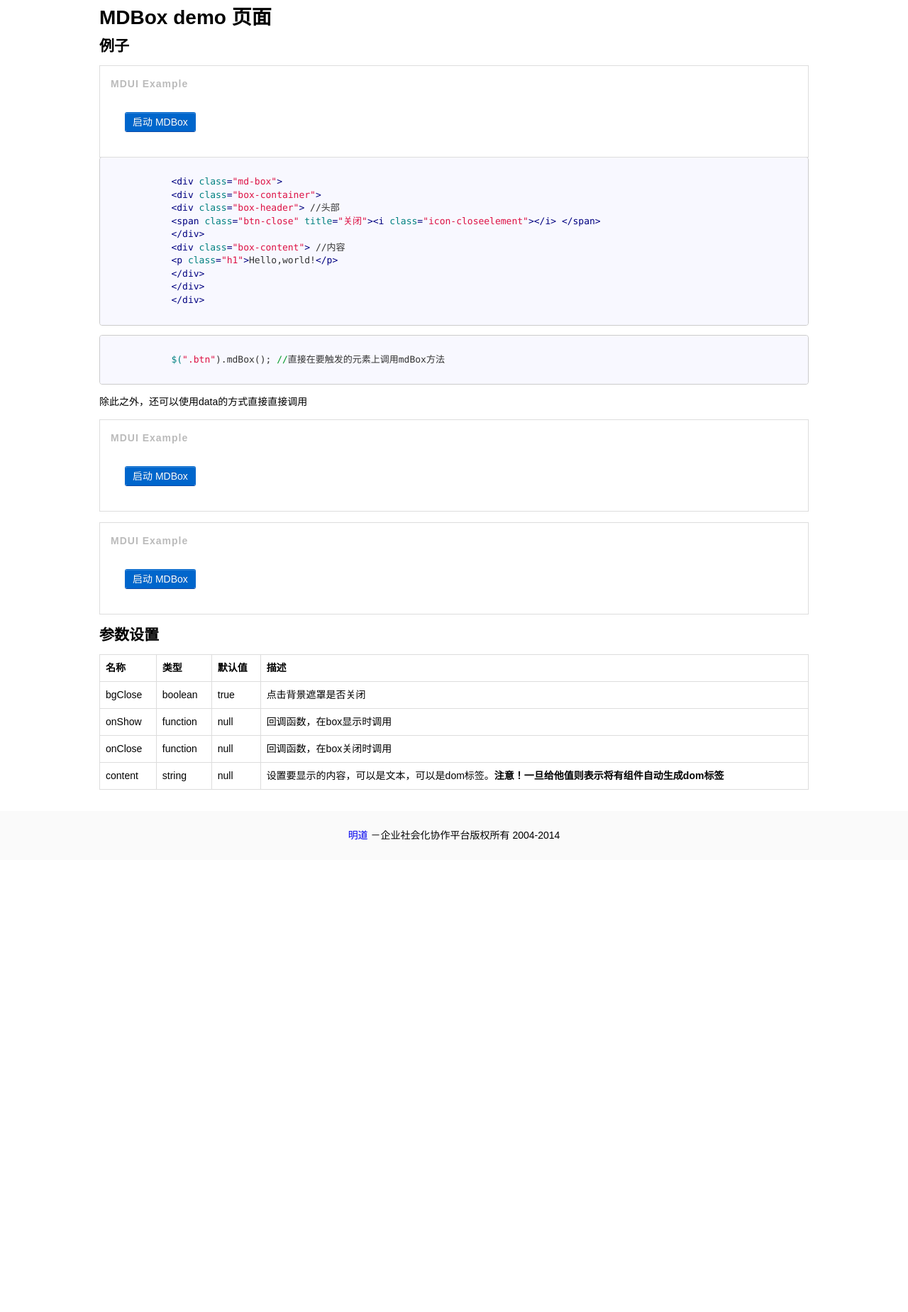
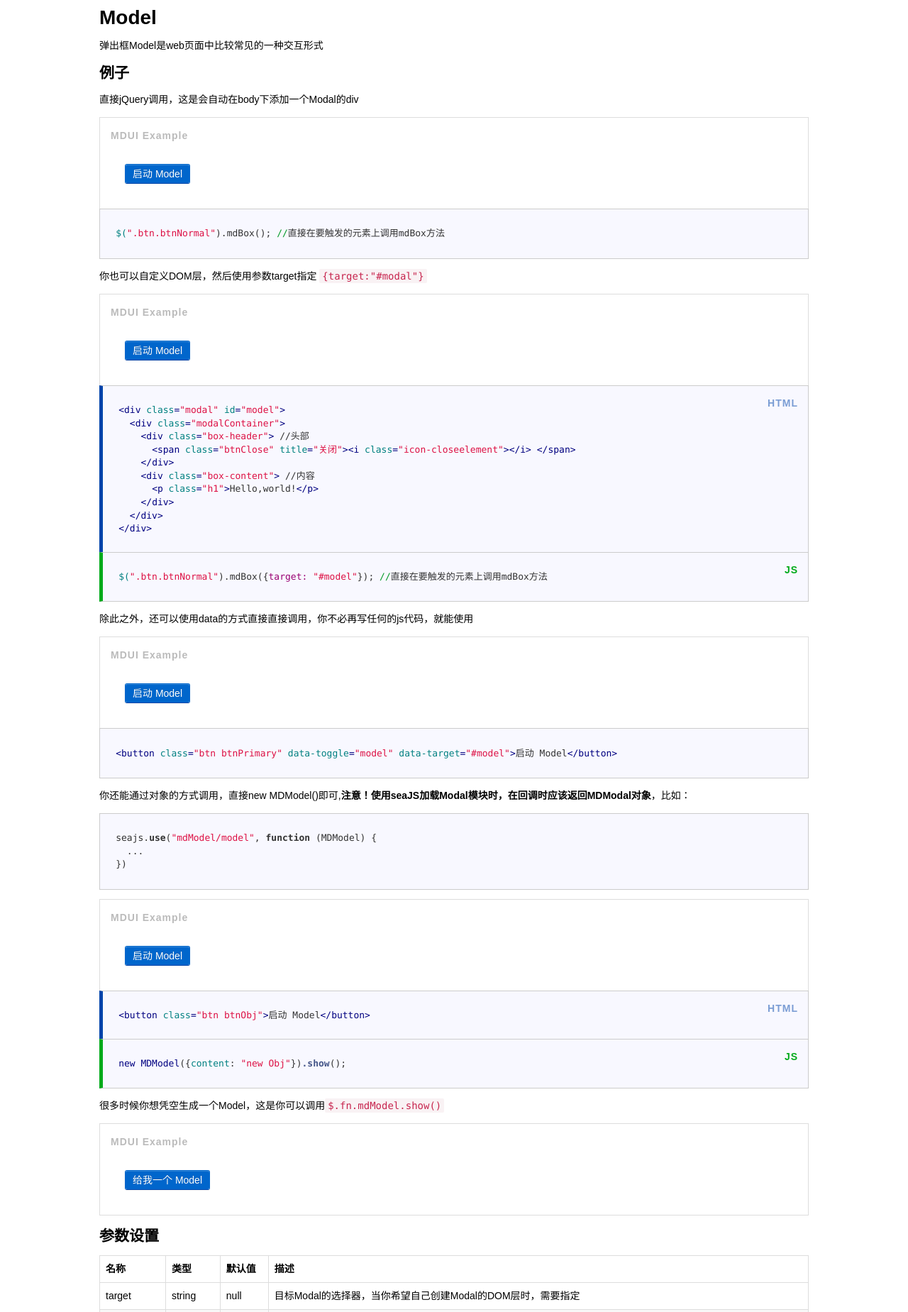
Before and after one commit to jqmtony/ui, a plain HTML site: page demo/mdModel.html in a window 1280 px wide. Shown: the part 45-1894 px from the top of the page at 71% size. Before the commit the page ends 1257 px from the top, so only its background shows below. Drawn offline with Linux system fonts and the light colour scheme.

Commit message:
更新文档

```diff
--- a/css/MDUI_demo.less
+++ b/css/MDUI_demo.less
@@ -21,7 +21,8 @@ pre {
   border: 1px solid #ccc;
   border-radius: 4px;
 }
-code{
+
+code {
   background: #f9f2f4;
   color: #c7254e;
   .border-radius(2px);
@@ -50,10 +51,54 @@ pre code {
     color: #bbb;
     letter-spacing: 1px;
   }
-  &+.plugCode{
-    margin-top:-16px;
+  & + .plugCode {
+    margin-top: -16px;
   }
 }
+
+.plugCode {
+  position: relative;
+  pre {
+    .border-radius(0);
+  }
+  &:after{
+    content: "";
+    position: absolute;
+    top: 15px;
+    right: 15px;
+    font-weight: bold;
+    letter-spacing: 1px;
+  }
+  &.codeHTML {
+    @colorHTML: #0044AA;
+    &:after {
+      content: "HTML";
+      position: absolute;
+      font-weight: bold;
+      color: @colorHTML;
+      letter-spacing: 1px;
+      opacity: .5;
+    }
+    pre{
+      border-left: solid 5px @colorHTML;
+    }
+  }
+  &.codeJS{
+    @colorJS: #00aa1a;
+    pre{
+      border-left: solid 5px @colorJS;
+    }
+    &:after{
+      content: "JS";
+      color: @colorJS;
+    }
+  }
+}
+
+.plugCode + .plugCode {
+  margin-top: -16px;
+}
+
 body {
   padding-top: 40px;
 }
@@ -220,28 +265,29 @@ body {
 .docNav {
   width: 25%;
   float: left;
-  .docSliderBar{
+  .docSliderBar {
     position: fixed;
     top: 100px;
     padding-left: 40px;
-    a{
-      color:#666;
+    a {
+      color: #666;
     }
-    ul{
+    ul {
       padding-left: 20px;
     }
   }
 }
-.iconList{
-  li{
+
+.iconList {
+  li {
     width: 25%;
     float: left;
     padding: 2px 0;
     .text-overflow();
-    i{
+    i {
       .square(14px);
       display: inline-block;
-      color:#0066cc;
+      color: #0066cc;
     }
   }
 }
--- a/demo/mdModel.html
+++ b/demo/mdModel.html
@@ -4,7 +4,7 @@
     <meta charset="UTF-8">
     <title></title>
     <link href="../css/MDUIBase.css" rel="stylesheet">
-    <link href="../modules/mdModel/model.css" rel="stylesheet">
+    <link href="../modules/modal/modal.css" rel="stylesheet">
 </head>
 <body>
 <!--顶部导航-->
@@ -19,21 +19,33 @@
     </div>
 </header>
 <div class="container content">
-    <h1>MDBox demo 页面</h1>
+    <h1>Model</h1>
+
+    <p>弹出框Model是web页面中比较常见的一种交互形式</p>
 
     <h2>例子</h2>
 
-    <p></p>
+    <p>直接jQuery调用，这是会自动在body下添加一个Modal的div</p>
 
     <div class="plugExample">
-        <button class="btn btnPrimary btn-normal">启动 MDBox</button>
+        <button class="btn btnPrimary btnNormal">启动 Model</button>
     </div>
-    <div class="plugCode">
+    <div class="plugCode"><pre><code>
+  $(".btn.btnNormal").mdBox(); //直接在要触发的元素上调用mdBox方法
+    </code></pre>
+    </div>
+
+    <p>你也可以自定义DOM层，然后使用参数target指定 <code>{target:"#modal"}</code></p>
+
+    <div class="plugExample">
+        <button class="btn btnPrimary btnTarget">启动 Model</button>
+    </div>
+    <div class="plugCode codeHTML">
         <pre><code>
-            &lt;div class="md-box"&gt;
-            &lt;div class="box-container"&gt;
+  &lt;div class="modal" id="model"&gt;
+    &lt;div class="modalContainer"&gt;
       &lt;div class="box-header"&gt; //头部
-            &lt;span class="btn-close" title="关闭"&gt;&lt;i class="icon-closeelement"&gt;&lt;/i&gt; &lt;/span&gt;
+        &lt;span class="btnClose" title="关闭"&gt;&lt;i class="icon-closeelement"&gt;&lt;/i&gt; &lt;/span&gt;
       &lt;/div&gt;
       &lt;div class="box-content"&gt; //内容
         &lt;p class="h1"&gt;Hello,world!&lt;/p&gt;
@@ -42,23 +54,50 @@
   &lt;/div&gt;
         </code></pre>
     </div>
+    <div class="plugCode codeJS">
+        <pre><code>
+  $(".btn.btnNormal").mdBox({target: "#model"}); //直接在要触发的元素上调用mdBox方法
+        </code></pre>
+    </div>
+    <p>除此之外，还可以使用data的方式直接直接调用，你不必再写任何的js代码，就能使用</p>
+
+    <div class="plugExample">
+        <button class="btn btnPrimary" data-toggle="model" data-target="#model1">启动 Model</button>
+    </div>
     <div class="plugCode">
         <pre><code>
-            $(".btn").mdBox(); //直接在要触发的元素上调用mdBox方法
+  &lt;button class="btn btnPrimary" data-toggle="model" data-target="#model"&gt;启动 Model&lt;/button&gt;
         </code></pre>
     </div>
-    <p>除此之外，还可以使用data的方式直接直接调用</p>
+    <p>你还能通过对象的方式调用，直接new MDModel()即可,<strong>注意！使用seaJS加载Modal模块时，在回调时应该返回MDModal对象</strong>，比如：</p>
+    <div class="plugCode"><pre><code>
+  seajs.use("mdModel/model", function (MDModel) {
+    ...
+  })
+    </code></pre></div>
+    <div class="plugExample">
+        <button class="btn btnPrimary btnObj">启动 Model</button>
+    </div>
+    <div class="plugCode codeHTML">
+        <pre><code>
+  &lt;button class="btn btnObj"&gt;启动 Model&lt;/button&gt;
+        </code></pre>
+    </div>
+    <div class="plugCode codeJS">
+        <pre><code>
+  new MDModel({content: "new Obj"}).show();
+        </code></pre>
+    </div>
+
+    <p>很多时候你想凭空生成一个Model，这是你可以调用<code>$.fn.mdModel.show()</code></p>
 
     <div class="plugExample">
-        <button class="btn btnPrimary" data-toggle="box" data-target="#box1">启动 MDBox</button>
-    </div>
-    <div class="plugExample">
-        <button class="btn btnPrimary btn-fn">启动 MDBox</button>
+        <button class="btn btnPrimary btn-fn">给我一个 Model</button>
     </div>
 
     <h2>参数设置</h2>
 
-    <table class="table tableBordered">
+    <table class="table tableBordered tableStriped">
         <thead>
         <tr>
             <th>名称</th>
@@ -69,10 +108,22 @@
         </thead>
         <tbody>
         <tr>
+            <td>target</td>
+            <td>string</td>
+            <td>null</td>
+            <td>目标Modal的选择器，当你希望自己创建Modal的DOM层时，需要指定</td>
+        </tr>
+        <tr>
             <td>bgClose</td>
             <td>boolean</td>
             <td>true</td>
             <td>点击背景遮罩是否关闭</td>
+        </tr>
+        <tr>
+            <td>content</td>
+            <td>string</td>
+            <td>null</td>
+            <td>设置要显示的内容，可以是文本，可以是dom标签。<strong>注意！一旦给他值则表示将有组件自动生成dom标签</strong></td>
         </tr>
         <tr>
             <td>onShow</td>
@@ -87,30 +138,37 @@
             <td>回调函数，在box关闭时调用</td>
         </tr>
         <tr>
-            <td>content</td>
-            <td>string</td>
+            <td>onDestroy</td>
+            <td>function</td>
             <td>null</td>
-            <td>设置要显示的内容，可以是文本，可以是dom标签。<strong>注意！一旦给他值则表示将有组件自动生成dom标签</strong></td>
+            <td>回调函数，在销毁Modal时触发</td>
         </tr>
+
         </tbody>
     </table>
-    <div class="md-box" id="box1">
-        <div class="box-container">
+    <h2>函数</h2>
+    <p><strng>destroy</strng> 移除Model并取消其触发事件</p>
+    <p><strong>show</strong> 显示Model</p>
+    <p><strong>hide</strong> 显示Model</p>
+    <p><strng>$.fn.mdModel.show()</strng> 新增并显示一个Model</p>
+    <p><strng>$.fn.mdModel.destroyAll()</strng> 销毁所有的Model</p>
+    <div class="modal" id="model1">
+        <div class="modalContainer">
             <div class="box-header">
-                <span class="btn-close" title="关闭"><i class="icon-closeelement"></i> </span>
+                <span class="btnClose" title="关闭"><i class="icon-closeelement"></i> </span>
             </div>
             <div class="box-content">
                 <h1 class="h1">data</h1>
             </div>
         </div>
     </div>
-    <div class="md-box" id="box">
-        <div class="box-container">
+    <div class="modal" id="model">
+        <div class="modalContainer">
             <div class="box-header">
-                <span class="btn-close" title="关闭"><i class="icon-closeelement"></i> </span>
+                <span class="btnClose" title="关闭"><i class="icon-closeelement"></i> </span>
             </div>
             <div class="box-content">
-                <h1 class="h1">Hell,world!</h1>
+                <h1 class="h1">Hello,world!</h1>
             </div>
         </div>
     </div>
@@ -125,15 +183,22 @@
 <script src="../js/seajs-config.js"></script>
 <script src="../js/highlight.min.js"></script>
 <script>
-    seajs.use("mdModel/model", function () {
-        $(".btn-normal").mdModel({
-            target: "#box"
+    seajs.use("modal/modal", function (MDModel) {
+
+        $(".btnNormal").mdModel();
+        $(".btnTarget").mdModel({
+            target: "#model"
         });
         hljs.initHighlightingOnLoad();
         $(".btn-fn").click(function () {
             $.fn.mdModel.show({
                 content: "test"
             });
+        });
+        $(".btnObj").click(function () {
+            new MDModel({
+                content: "new Obj"
+            }).show();
         })
     })
 </script>
--- a/modules/mdModel/model.js
+++ b/modules/modal/modal.js
@@ -8,6 +8,7 @@ define(["jquery"], function () {
             this.inti();
         };
 
+        //默认设置
         MDModel.DEFAULTS = {
             bgClose: true,//点击背景关闭
             target: null,//目标Model选择器
@@ -19,17 +20,23 @@ define(["jquery"], function () {
 
         //常量
         MDModel.prototype.STATICS = {
-            template: '<div class="md-box"><div class="box-container"><div class="box-header"><span class="btn-close" title="关闭"><i class="icon-closeelement"></i> </span></div><div class="box-content"></div> </div> </div>'
+            template: '<div class="modal"><div class="modalContainer"><div class="modalHeader"><span class="btnClose" title="关闭"><i class="icon-closeelement"></i> </span></div><div class="modalBody"></div> </div> </div>'
         };
 
         //初始化方法
         MDModel.prototype.inti = function () {
             this.$model = this.model();
             //注册事件
-            if (this.$el.length) this.$el.off("click").on("click", $.proxy(this.show, this));
+            if (this.$el.length) this.$el.off("click.md").on("click.md", $.proxy(this.show, this));
+            var _this = this;
+            this.$model.find(".btnClose").on("click", $.proxy(this.hide, this));
+            //ESC键退出
+            $(document).on("keyup", function (e) {
+                if (e.keyCode === 27) {
+                    _this.hide();
+                }
+            })
 
-            this.$model.find(".btn-close").on("click", $.proxy(this.hide, this));
-            var _this = this;
             if (this.options.bgClose) {//点击背景遮罩，关闭model
                 _this.$model.on("click", function (e) {
                     if (e.target === _this.$model[0]) _this.hide();
@@ -43,7 +50,7 @@ define(["jquery"], function () {
             } else if (this.options.target) {
                 return $(this.options.target);
             } else {
-                return $(this.STATICS.template).find(".box-content").append(this.options.content).parents(".md-box").appendTo("body");
+                return $(this.STATICS.template).find(".modalBody").append(this.options.content).parents(".modal").appendTo("body");
             }
         };
         MDModel.prototype.show = function () {//显示
@@ -58,12 +65,13 @@ define(["jquery"], function () {
         MDModel.prototype.destroy = function () {
             if (typeof this.options.onDestroy === 'function') this.options.onDestroy();
             this.$model.remove();
+            this.$el.off("click.md");
         }
 
         $.fn.mdModel = function (options) {
             return this.each(function () {
                 new MDModel(options, this);
-            })
+            });
         };
         $.fn.mdModel.show = function (options) {
             return new MDModel(options).show();
@@ -72,10 +80,8 @@ define(["jquery"], function () {
             $(".mdModel").remove();
         }
 
-        /*
-         * data方式调用
-         * */
-        $("[data-toggle='box']").each(function () {
+        // data方式调用
+        $("[data-toggle='model']").each(function () {
             var targetSelector = $(this).attr("href") || $(this).data("target");
             new MDModel({
                 target: targetSelector
```
Also changed, not shown: demo/demo_mdDialog.html (+1 -1 lines), modules/modal/modal.less (renamed from modules/mdModel/model.less, +6 -7 lines), css/MDUIBase.css, css/MDUIBase.min.css, css/MDUI_demo.css, css/MDUI_demo.min.css, modules/mdModel/model.min.css (deleted), modules/mdModel/model.min.js (deleted), modules/modal/modal.css, modules/modal/modal.min.css (added), modules/modal/modal.min.js (added). Lines whose indentation alone changed are shown as unchanged.
